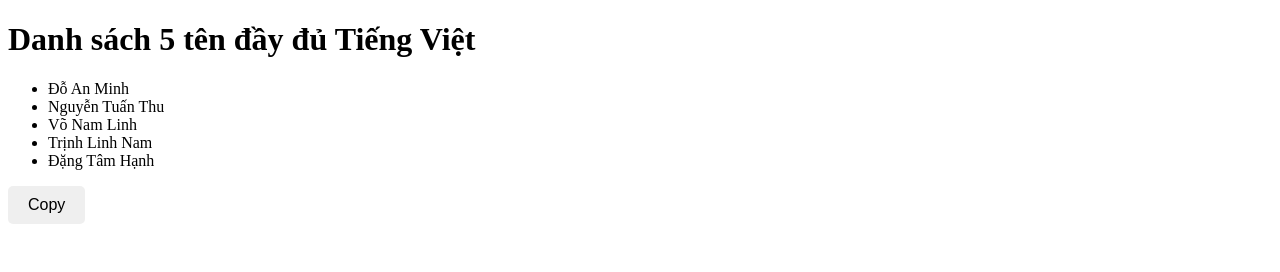
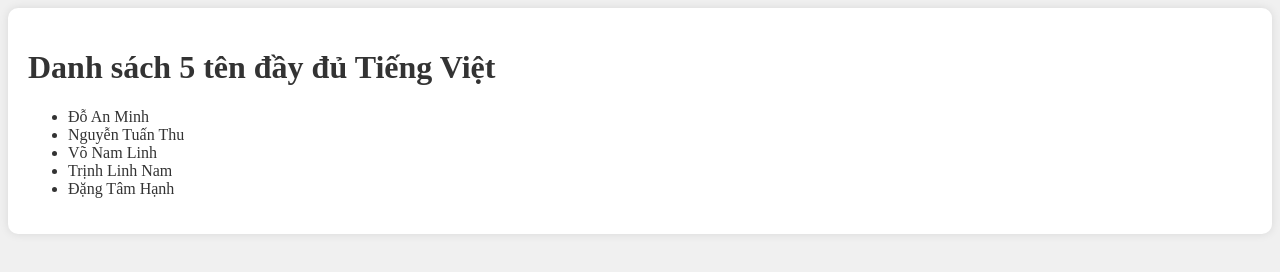
Before and after one commit to hung319/rdname, a plain HTML site: page index.html in a window 1280 px wide. Drawn offline with Linux system fonts and the light colour scheme.

Commit message:
Update index.html

```diff
--- a/index.html
+++ b/index.html
@@ -6,11 +6,10 @@
     <title>Danh sách tên</title>
     <link rel="stylesheet" href="styles.css">
 </head>
-<body>
+<body class="light-theme">
     <div class="container">
         <h1>Danh sách 5 tên đầy đủ Tiếng Việt</h1>
         <ul id="tenList"></ul>
-        <button id="copyButton">Copy</button>
     </div>
 
     <script src="script.js"></script>
```
